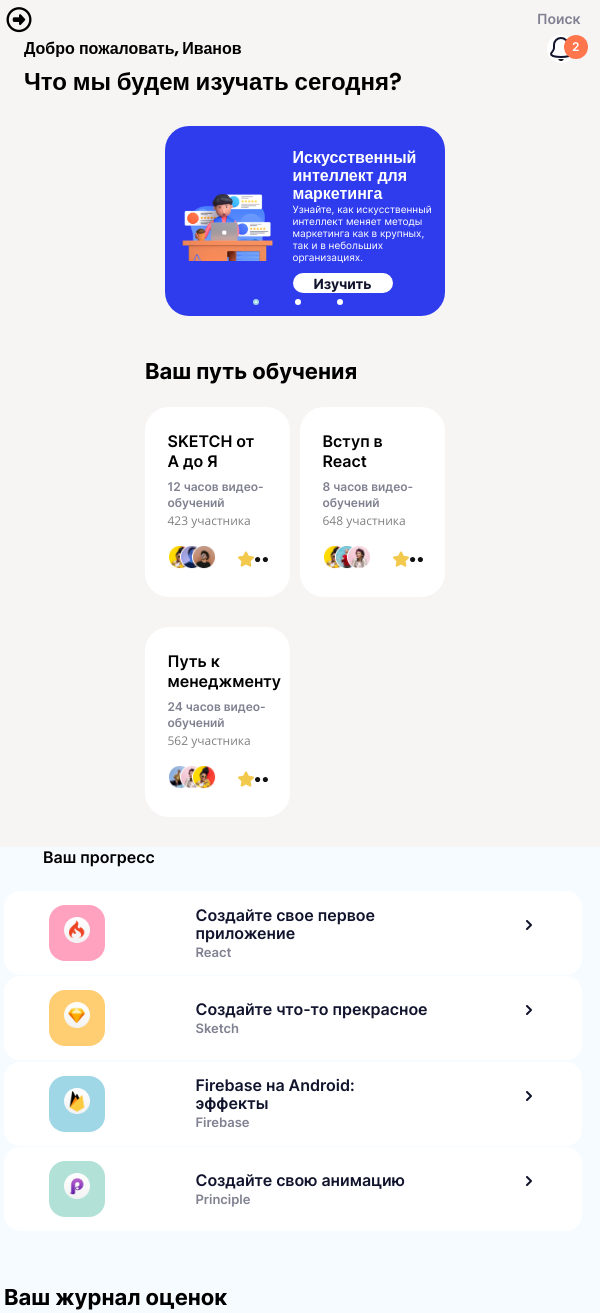
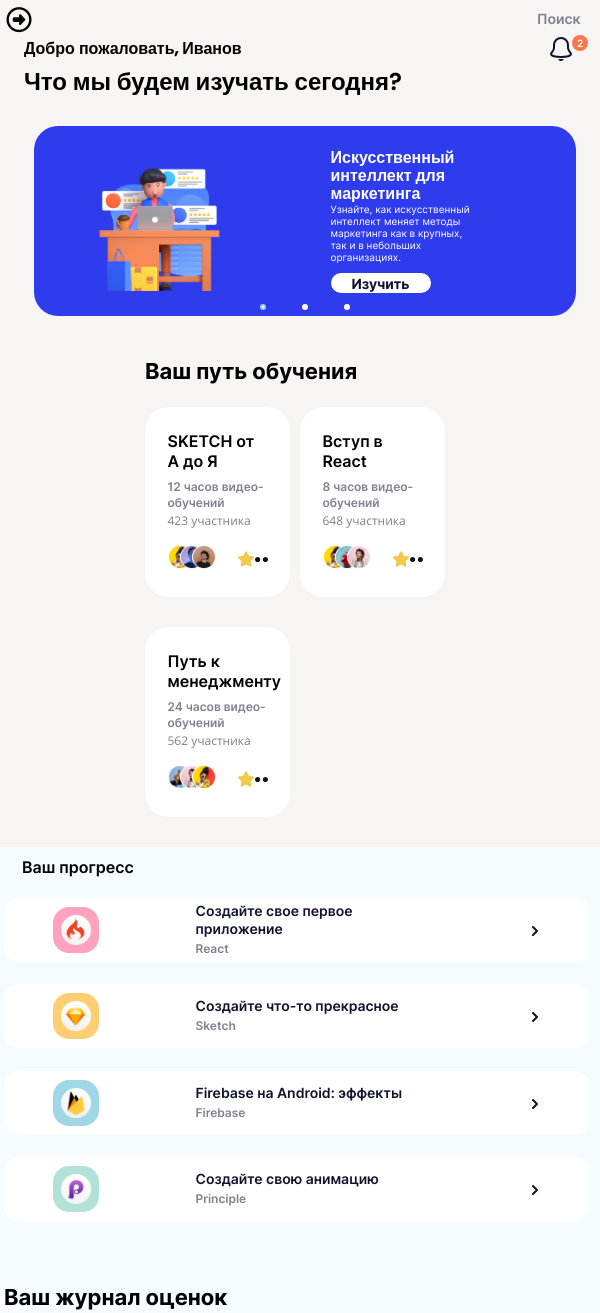
Before and after one commit to cyber-wf13/elern, a plain HTML site: page index.html in a window 600 px wide. Drawn offline with nearby package versions, Linux system fonts and the light colour scheme.

Commit message:
versions for 320-1024

```diff
--- a/js/main.js
+++ b/js/main.js
@@ -4,7 +4,32 @@ let content = $('.content');
 let container = $('.container');
 let menuItem = $('.menu__item');
 let menuLink = $('.menu__link');
+let user = $('.user');
 
+// $.fn.fixedItem = function(pos){
+//   let $this = this;
+//   let $window = $(window);
+//   let oldScroll = $window.scrollTop();
+//   $window.on('scroll', function(){
+//     let newScroll = $window.scrollTop();
+//     if ($window.scrollTop() > 150){
+//       // pos = pos - (newScroll - oldScroll);
+//       // oldScroll = newScroll;
+//       pos = $window.scrollTop();
+//       user.css({
+//         'marginTop': pos + 'px',
+//       })
+//     }else{
+//       pos = 150;
+//       user.css({
+//         'marginTop': pos + 'px'
+//       })
+
+//     }
+//   })
+// }
+
+// user.fixedItem(150);
 
 $('.slider').slick({
   arrows: false,
--- a/scss/content-slider.scss
+++ b/scss/content-slider.scss
@@ -24,7 +24,9 @@
   display: inline-block;
   position: relative;
   height: 400px;
-  width: 625px;
+  max-width: 625px;
+  width: 100%;
+  // width: 625px;
   border-radius: 24px;
   background-color: #2F3CED;
   &__wrapper{
--- a/scss/media-320.scss
+++ b/scss/media-320.scss
@@ -1,11 +1,11 @@
-@media (max-width: 648px){
-.container{
+@media (min-width:320px) and (max-width: 1024px) {
+  .container {
     flex-direction: column;
     justify-content: space-between;
     align-items: center;
   }
-.wrapper{
-  &--menu{
+  .wrapper {
+    &--menu {
       position: absolute;
       // height: 100%;
       width: 200px;
@@ -14,38 +14,47 @@
       z-index: 99;
       background-color: #fffdfd;
     }
-  &--search{
+    &--search {
       top: 10px;
       margin-right: 10px;
     }
-  &--card{
+    &--card {
       flex-wrap: wrap;
       width: 320px;
     }
   }
 
-.search{
-  &__input{
+  .search {
+    &__input {
       height: 15px;
     }
-  &__input::placeholder{
+    &__input::placeholder {
       font-size: 14px;
       line-height: 15px;
     }
   }
 
-.push{
-  &__box-btn{
+  .push {
+    &__box-btn {
       top: 35px;
       right: 25px;
     }
-  &__btn{
+    &__btn {
       height: 28px;
       width: 28px;
     }
+    &__count {
+      height: 16px;
+      width: 16px;
+      font-size: 10px;
+      line-height: 12px;
+      text-align: center;
+      padding: 2px 0px 0px;
+      // padding: 3px 4px;
+    }
   }
 
-.menu-box{
+  .menu-box {
     position: relative;
     &__btn {
       height: 40px;
@@ -63,26 +72,26 @@
     }
   }
 
-.user{
-  &__image{
+  .user {
+    &__image {
       height: 30px;
       width: 30px;
       // justify-content: space-around;
     }
-  &__text{
+    &__text {
       width: 100px;
     }
-  &__name{
+    &__name {
       font-size: 14px;
       line-height: 15px;
     }
-  &__status{
+    &__status {
       font-size: 11px;
       line-height: 15px;
     }
   }
 
-.content{
+  .content {
     display: flex;
     flex-direction: column;
     justify-content: space-around;
@@ -94,43 +103,47 @@
     padding-top: 40px;
     // min-width: 250px;
     // max-width: 250px;
-  &__headers{
+    &__headers {
       align-self: flex-start;
     }
-  &__title{
+    &__title {
       font-size: 16px;
       line-height: 18px;
     }
-  &__subtitle{
+    &__subtitle {
       font-size: 24px;
       line-height: 28px;
     }
   }
 
-.slider{
-  width: 280px;
+  .slider {
+    min-width: 280px;
+    width: calc(100% - 20px);
+    // width: 280px;
     height: 190px;
-  &__wrapper{
+    &__wrapper {
       height: 190px;
       width: 280px;
     }
-  &__item{
+    &__item {
       height: 190px;
-    width: 280px;
+      width: 100%;
     }
-  &__img{
-    height: 80px;
+    &__img {
+      height: 100px;
       width: 120px;
     }
-  &__textbox{
+    &__textbox {
       // height: 100px;
-    width: 150px;
+      // width: 150px;
+      min-width: 150px;
+      // width: 80%;
     }
-  &__title{
+    &__title {
       font-size: 16px;
       line-height: 18px;
     }
-  &__text{
+    &__text {
       height: 70px;
       width: 150px;
       font-size: 10px;
@@ -143,59 +156,92 @@
     }
   }
 
-.slick-dots{
-  left: 70px;
-  bottom: 10px;
+  .slick-dots {
+    left: 50%;
+    bottom: 5px;
+    transform: translateX(-50%);
   }
 
-.card{
+  .card {
     width: 145px;
     height: 100px;
     margin-right: 0;
-  &:nth-child(2n+1){
+    &:nth-child(2n + 1) {
       margin-right: 10px;
     }
-  &__content{
+    &__content {
       width: 100px;
       // height: 80px;
     }
-  &__info{
+    &__info {
       width: 100px;
       height: 50px;
     }
-  &__items{
+    &__items {
       width: 100px;
     }
-  &__box-img{
+    &__box-img {
       position: relative;
       width: 70px;
     }
-  &__box-btn{
+    &__box-btn {
       height: 16px;
       width: 30px;
-
     }
   }
-.box-img{
-  &__item:nth-child(4){
+  .box-img {
+    &__item:nth-child(4) {
       display: none;
     }
-  &__item:nth-child(5){
+    &__item:nth-child(5) {
       display: none;
     }
-  &__item:nth-child(6){
+    &__item:nth-child(6) {
       display: none;
     }
   }
-.progress{
+  .progress {
     min-width: 320px;
     width: 100%;
-  padding: 0px 18px 0px 4px;
+    padding: 0px 10px 0px 4px;
+    &__title{
+      font-size: 16px;
+      line-height: 18px;
+      margin: 0px 18px 0px;
+      font-weight: 600;
     }
-.subject{
-  &__box{
-    min-width: 320px;
+  }
+  .subject {
+    &__box {
+      min-width: 280px;
       width: 100%;
+      height: 64px;
+    }
+    &__img{
+      width: 46px;
+      height: 46px;
+    }
+    &__icon{
+      height: 46px;
+      width: 46px;
+      padding: 8px;
+    }
+    &__textbox {
+      line-height: 18px;
+      max-width: 235px;
+      width: 100%;
+    }
+    &__title {
+      font-size: 14px;
+    }
+    &__subtitle {
+      font-size: 12px;
+    }
+    &__btn {
+      margin-top: 25px;
+      padding: 0;
+      height: 16px;
+      width: 14px;
     }
   }
 }
--- /dev/null
+++ b/scss/media-420.scss
@@ -0,0 +1,7 @@
+@media (min-width:420px) and (max-width: 1024px) {
+  .slider {
+  &__img {
+    height: 140px;
+    width: 160px;
+  }}
+}
--- /dev/null
+++ b/scss/media-576.scss
@@ -0,0 +1,3 @@
+@media (min-width:576px) {
+
+}
--- a/scss/search.scss
+++ b/scss/search.scss
@@ -37,7 +37,7 @@
     width: 48px;
     border: none;
     border-radius: 50%;
-    background-color: #fff;
+    background-color: transparent;
     background-image: url('../images/progress-bell.svg');
     background-repeat: no-repeat;
     background-position: center center;
--- a/scss/style.scss
+++ b/scss/style.scss
@@ -29,7 +29,8 @@ h1,h2,h3,h4,h5,h6{
 }
 
 .container{
-  // width: 100%;
+  // width: max-content;
+  width: 100%;
   // height: 100%;
   display: flex;
   justify-content: space-between;
@@ -38,6 +39,9 @@ h1,h2,h3,h4,h5,h6{
 .wrapper{
   position: relative;
   &--menu{
+    display: flex;
+    flex-direction: column;
+    justify-content: flex-start;
     // position: absolute;
     width: 250px;
     // height: 520px;
@@ -47,7 +51,7 @@ h1,h2,h3,h4,h5,h6{
     position: absolute;
     top: 20px;
     right: 0px;
-    margin-right: 365px;
+    // margin-right: 365px;
     // right: 400px;
     z-index: 99;
     // width: 54px;
@@ -78,3 +82,4 @@ h1,h2,h3,h4,h5,h6{
 @import 'graph';
 
 @import 'media-320';
+@import 'media-420';
--- a/scss/user.scss
+++ b/scss/user.scss
@@ -1,7 +1,11 @@
 .user{
-  position: absolute;
-  left: 0;
-  bottom: -150px;
+  // position: fixed;
+  // top: 550px;
+  // position: absolute;
+  // left: 0;
+  // top: 550px;
+  // bottom: 0px;
+  margin-top: 100px;
   // display: inline-block;
   display: flex;
   justify-content: space-between;
```
Also changed, not shown: index.html (+1 -1 lines), css/style.min.css, js/main.min.js. Lines whose indentation alone changed are shown as unchanged.
